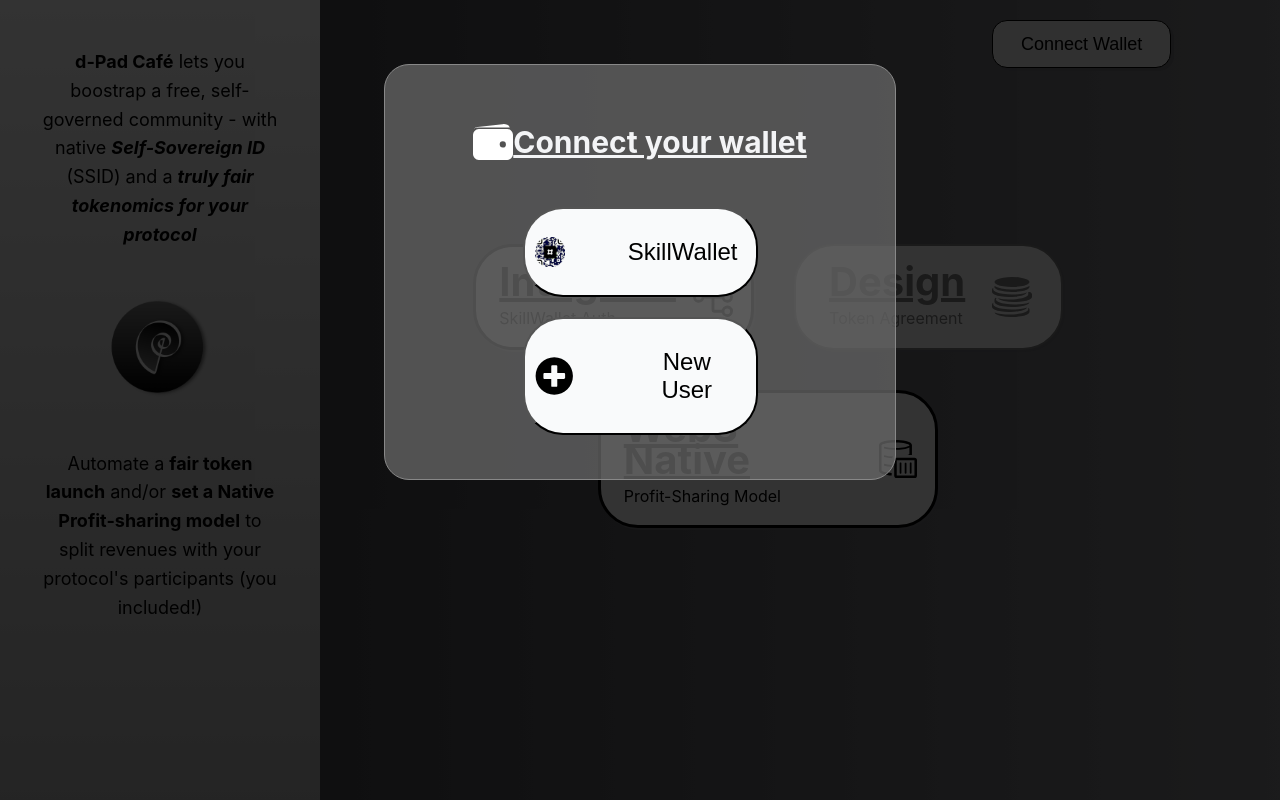
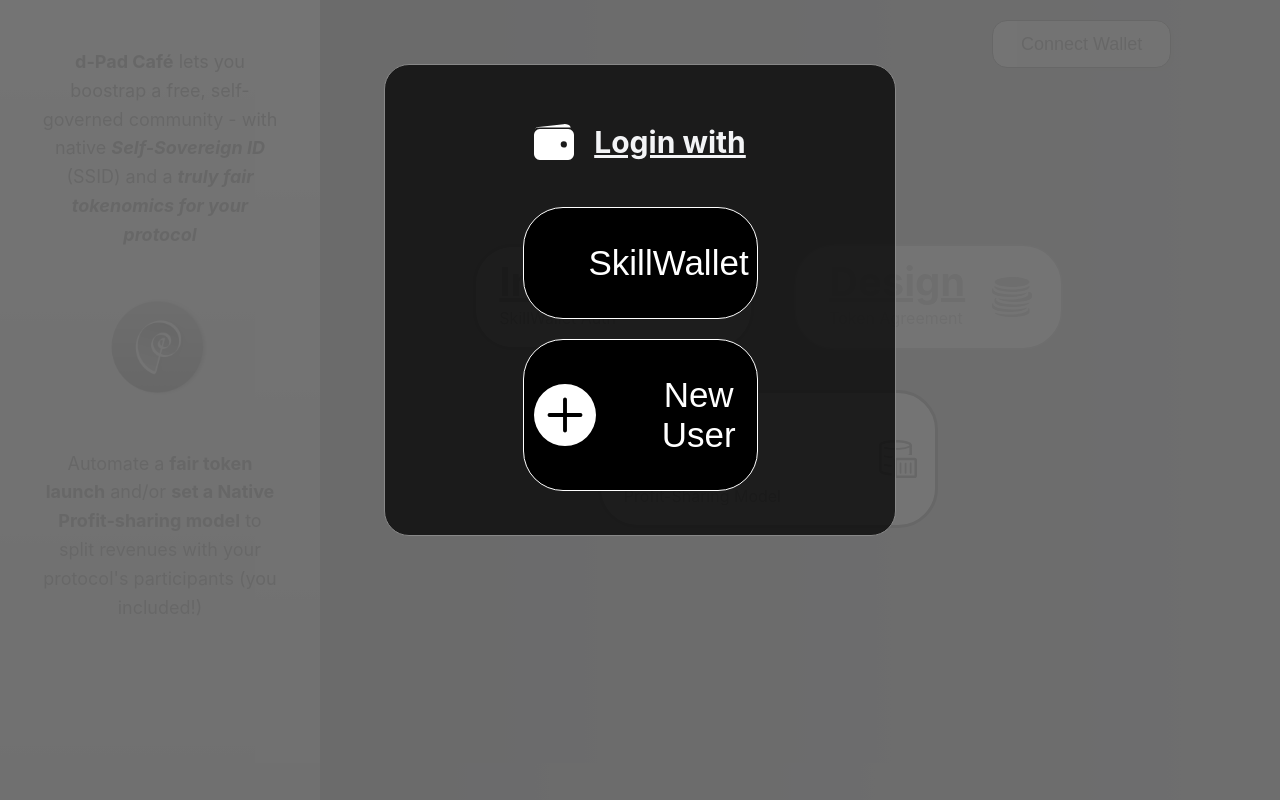
Before and after one commit to di-Pad/d-pad-cafe-frontend, a Next.js app: page / in a window 1280 px wide. Both pictures are taken after a click on the button "Connect Wallet". Built offline with nearby package versions, Linux system fonts and the light colour scheme; no server answers.

Commit message:
updated the modal styling

```diff
--- a/components/ConnectWalletModal.js
+++ b/components/ConnectWalletModal.js
@@ -2,7 +2,6 @@
 import Image from 'next/image';
 import QRModal from '../components/QRModal';
 import NewAccountModal from '../components/NewAccountModal';
-import { FaPlusCircle } from 'react-icons/fa';
 import { getSkillWalletNonce } from '../api/utils';
 
 const ConnectWalletModal = (props) => {
@@ -46,18 +45,18 @@
                 <div className="modal-window-child">
                     <div className="wallet-header">
                         <Image src="/wallet-white.svg" alt="wallet icon" width="40" height="40"/>
-                        <h2>Connect your wallet</h2>
+                        <h2>Login with</h2>
                     </div>
 
                     <div className="wallet-modal-button">
                         <button
                             onClick={() => showNewQRModal()}>
-                            <Image src="/sw-logo.svg" alt="a scan-able QR code" width="35" height="35"/>
+                            <Image src="/sw-logo.svg" alt="a scan-able QR code" width="100" height="100"/>
                             <p>SkillWallet</p>
                         </button>
                         <button
                             onClick={() => showNewAccountModal()}>
-                            <FaPlusCircle size={40}/>
+                            <Image src="/plus-button-white.svg" alt="addition sign in a white circle" width="100" height="100"/>
                             <p>New User</p>
                         </button>
                     </div>
--- a/components/NewAccountModal.js
+++ b/components/NewAccountModal.js
@@ -50,18 +50,17 @@
         >
             {/* <span className="close">&times;</span> */}
             <div id="qrContainer">
-                <div id="qrBackground">
-
+                <div id="qrBackgroundNewUser">
 
                     <div className="wallet-modal-button new-account-button">
                         <button
                             onClick={() => callContractFromMetamask()}>
-                        <Image src="/metamask.svg" alt="Metamask logo of a smiling fox" width="40" height="40"/>
+                            <Image src="/metamask.svg" alt="Metamask logo of a smiling fox" width="100" height="100"/>
                             <p>Inject from Metamask</p>
                         </button>
                         <button
                             onClick={() => createNewUser()}>
-                        <Image src="/torus-new-user.svg" alt="Blue rectangle with a white letter-T" width="40" height="40"/>
+                            <Image src="/torus-new-user.svg" alt="Blue rectangle with a white letter-T" width="100" height="100"/>
                             <p>Create New Account</p>
                         </button>
                     </div>
--- a/components/QRModal.js
+++ b/components/QRModal.js
@@ -37,11 +37,11 @@
                 <div id="qrBackground">
                     <QRCode
                     value={JSON.stringify(props.qrCodeObj)}
-                logoImage="/dark-dito.svg"
+                    logoImage="/d-pad-logo.png"
                     logoWidth={140}
                     logoHeight={140}
-                bgColor="#E9F2D5"
-                size={420}
+                    bgColor="#FFFFFF"
+                    size={350}
                     className="qr-code"
                     />
                 </div>
--- a/styles/globals.css
+++ b/styles/globals.css
@@ -181,11 +181,11 @@
   width: 100%;
   height: 100%;
   overflow: auto;
-  background-color: rgba(0,0,0,0.8);
+  background-color: rgba(109, 109, 109, 0.95);
 }
 
 #modalWindow {
-  background-color: rgba(105,105,105, 0.75);
+  background-color: rgba(0, 0, 0, 0.75);
   margin: 5% auto;
   padding:20px;
   border: 1px solid #888;
@@ -210,8 +210,12 @@
   margin-bottom: 12px;
 }
 
+.wallet-header > *:last-child {
+  padding-left: 20px;
+}
+
 .wallet-header img {
-  width: 40px;
+  width: 60px;
   margin-left: 1rem;
   margin-right: 1rem;
 }
@@ -228,7 +232,10 @@
   flex-direction: column;
   justify-content: center;
   align-items: center;
+}
 
+.wallet-modal-button > button > *:first-child {
+  width: 70px;
 }
 
 .wallet-modal-button button {
@@ -236,20 +243,44 @@
   justify-content: flex-start;
   align-items: center;
   border-radius: 40px;
-  background-color: rgba(249, 250, 251, 1);
-  padding: 3px 10px;
+  border: 1px solid white;
+  background-color: black;
+  color: white;
+  padding: 0 10px;
   width: 50%;
   margin: 10px 0;
 }
 
+.wallet-modal-button button:hover {
+  cursor: pointer;
+}
+
+.wallet-modal-button button:active {
+  background-color: white;
+  color: black;
+}
+
 .wallet-modal-button p {
-  padding: 2px 8px;
-  font-size: x-large;
+  font-size: 35px;
   margin-left: 55px;
 }
 
 .new-account-button button {
   width: 60%;
+  padding-left: 30px;
+}
+
+.new-account-button > button > *:first-child {
+  width: 60px;
+}
+
+.new-account-button button:hover {
+  cursor: pointer;
+}
+
+.new-account-button button:active {
+  background-color: white;
+  color: black;
 }
 
 /* .metamask-button > button > img {
@@ -269,13 +300,30 @@
 }
 
 #qrBackground {
-  padding-top: 8px;
-  padding-bottom: 4px;
   margin: 0 auto;
-  margin-bottom: 4px;
+  margin-bottom: 15px;
   width: 67%;
-  background-color: rgba(107, 114, 128, 1);
-  border-radius: 1.5rem;
+  height: 500px;
+  background-color: white;
+  border-radius: 50px;
+  display: flex;
+  justify-content: center;
+  align-items: center;
+}
+
+#qrBackgroundNewUser {
+  margin: 0 auto;
+  margin-bottom: 15px;
+  width: 67%;
+  height: 400px;
+  border-radius: 50px;
+  display: flex;
+  justify-content: center;
+  align-items: center;
+}
+
+.new-account-button > button {
+  width: 100%;
 }
 
 .qr-code {
@@ -289,8 +337,8 @@
   background-color: white;
   text-align: center;
   padding: 1px 3px 1px 3px;
-  border-radius: 20px;
-  font-size: larger;
+  border-radius: 30px;
+  font-size: x-large;
 }
 
 .modal-button {
```
Also changed, not shown: public/metamask.svg, public/plus-button-white.svg (added). Lines whose indentation alone changed are shown as unchanged.
